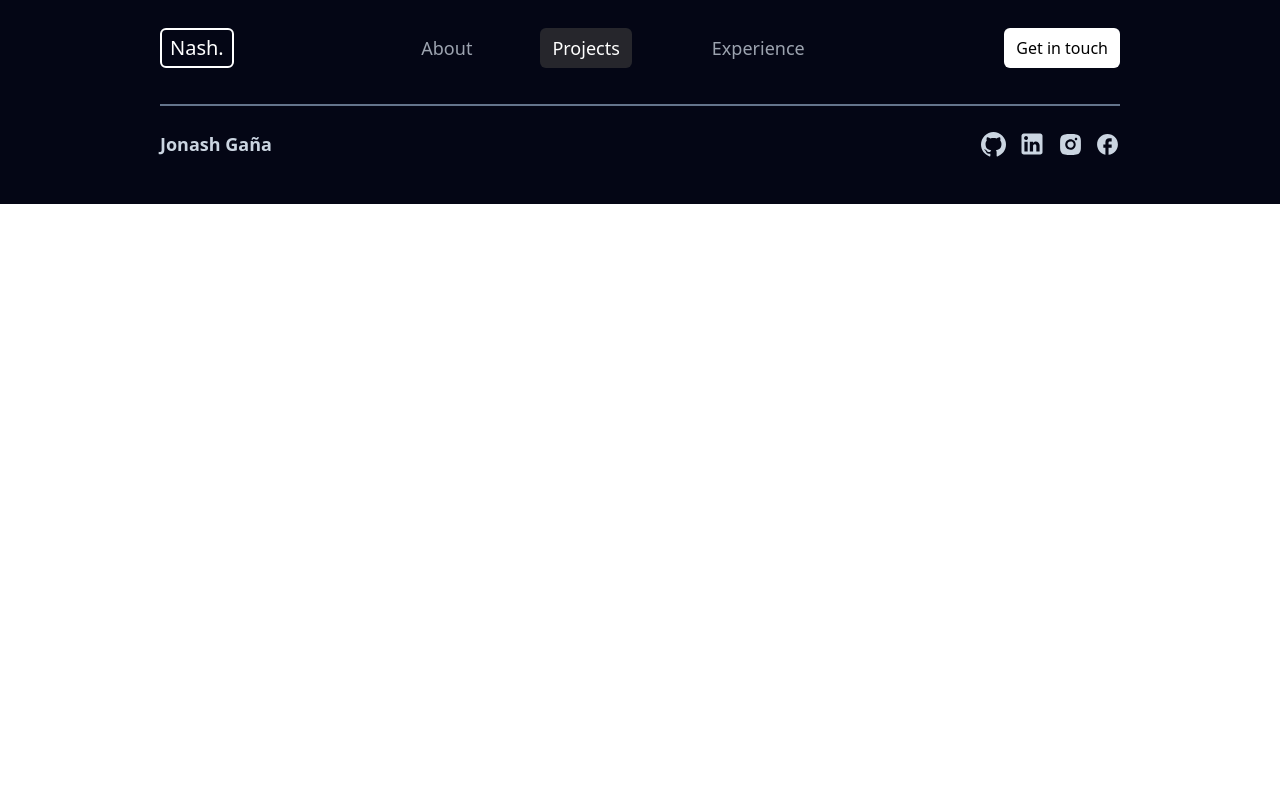
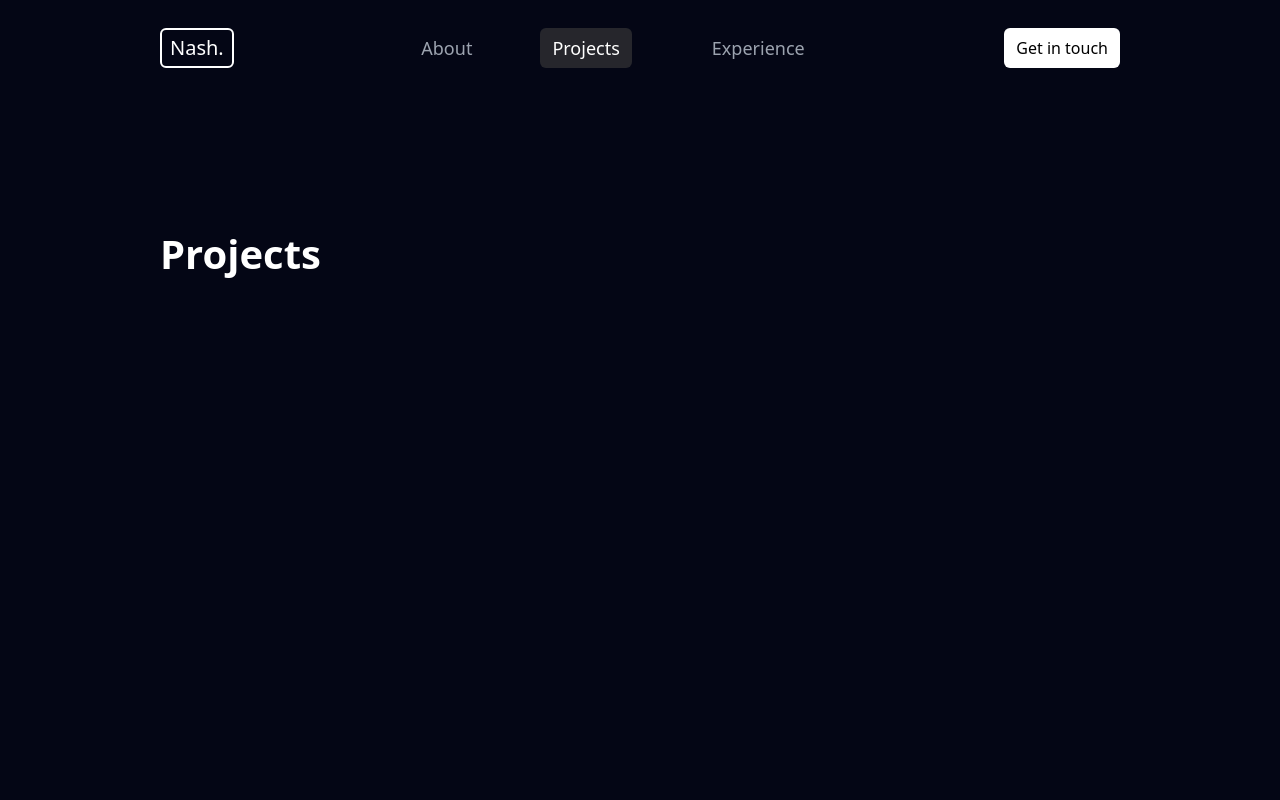
Before and after one commit to JonashGania/my-portfolio, a React (Vite) app: page /projects in a window 1280 px wide. Shown: the top 800 px of the page. Built offline with nearby package versions, Linux system fonts and the light colour scheme.

Commit message:
added projects heading

```diff
--- a/src/components/Projects.jsx
+++ b/src/components/Projects.jsx
@@ -1,8 +1,10 @@
 
 export default function Projects(){
     return (
-        <section>
-            <h1>Projects</h1>
+        <section className="w-full min-h-screen bg-midnight pt-24">
+            <div className="max-w-960 mx-auto">
+                <h1 className="text-white pt-32 font-bold text-[40px]">Projects</h1>
+            </div>
         </section>
     )
 }
```
